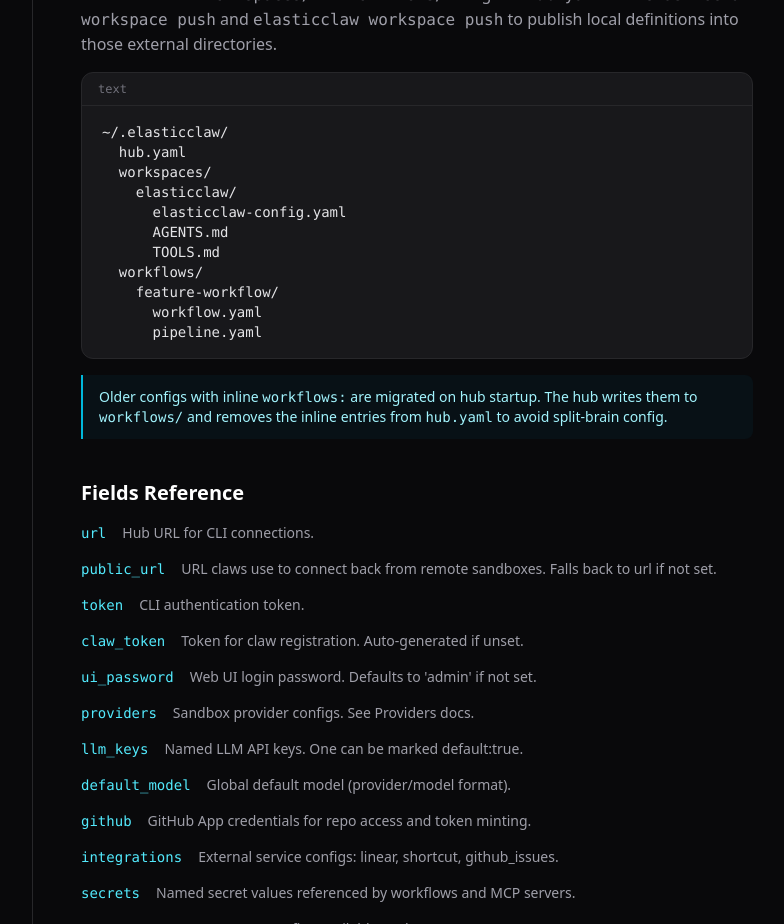
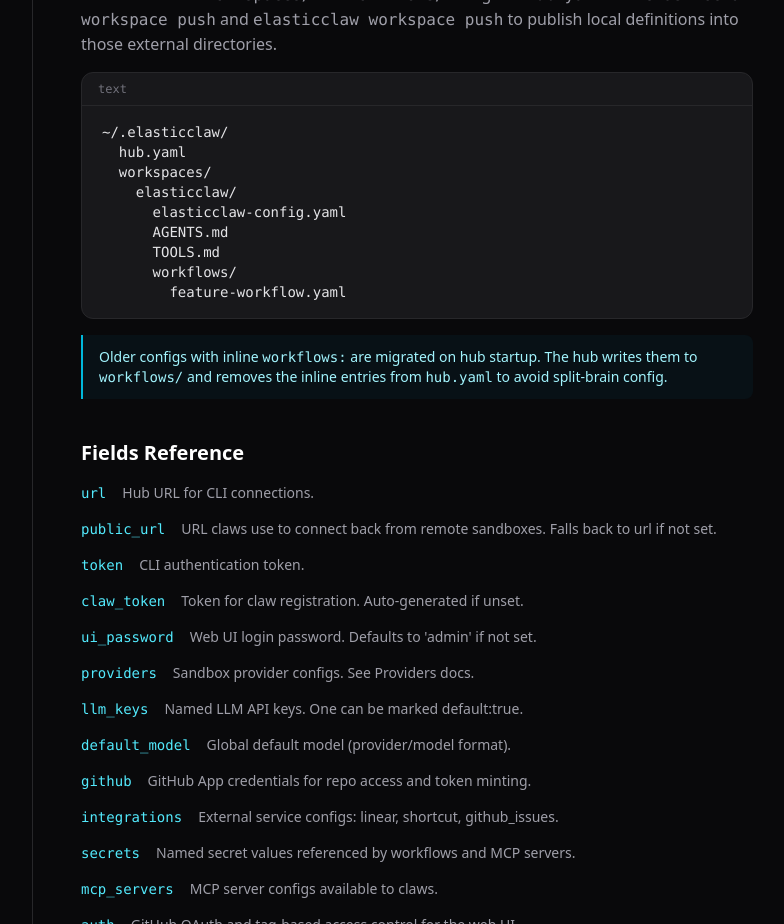
Before and after one commit to elasticclaw/elasticclaw.ai, a Next.js app: page /docs/hub in a window 1280 px wide. Shown: the part 2600-3524 px from the top of the page, without its empty margins (207-991 px from the left). Built offline with nearby package versions, Linux system fonts and the light colour scheme.

Commit message:
Use elasticclaw config for workspace docs

```diff
--- a/src/app/docs/github-actions/page.tsx
+++ b/src/app/docs/github-actions/page.tsx
@@ -20,7 +20,9 @@ export default function GitHubActionsPage() {
         <CodeBlock lang="text">{`.elasticclaw/
   workspaces/
     my-workspace/
-      workspace.yaml
+      elasticclaw-config.yaml
+      AGENTS.md
+      TOOLS.md
       workflows/
         triage.yaml
         resolution.yaml`}</CodeBlock>
--- a/src/app/docs/hub/page.tsx
+++ b/src/app/docs/hub/page.tsx
@@ -133,10 +133,8 @@ ssh_public_keys:
       elasticclaw-config.yaml
       AGENTS.md
       TOOLS.md
-  workflows/
-    feature-workflow/
-      workflow.yaml
-      pipeline.yaml`}</CodeBlock>
+      workflows/
+        feature-workflow.yaml`}</CodeBlock>
         <Note>
           Older configs with inline <code>workflows:</code> are migrated on hub
           startup. The hub writes them to <code>workflows/</code> and removes the
--- a/src/app/docs/workspaces/page.tsx
+++ b/src/app/docs/workspaces/page.tsx
@@ -12,19 +12,21 @@ export default function WorkspacesPage() {
       <Section title="Workspace layout">
         <p>
           A workspace is the deployment unit for automation. It contains a
-          <code className="text-cyan-300">workspace.yaml</code> file and any
+          <code className="text-cyan-300">elasticclaw-config.yaml</code> file and any
           number of workflow definitions under <code className="text-cyan-300">workflows/</code>.
         </p>
         <CodeBlock lang="text">{`.elasticclaw/
   workspaces/
     bugbot/
-      workspace.yaml
+      elasticclaw-config.yaml
+      AGENTS.md
+      TOOLS.md
       workflows/
         triage.yaml
         resolution.yaml`}</CodeBlock>
       </Section>
 
-      <Section title="workspace.yaml">
+      <Section title="elasticclaw-config.yaml">
         <CodeBlock lang="yaml">{`schema_version: v1
 name: bugbot
 
@@ -37,7 +39,9 @@ secrets:
 
 webhook_secrets:
   - github_issues_webhook
-  - linear_webhook`}</CodeBlock>
+  - linear_webhook
+
+provider: replicated`}</CodeBlock>
       </Section>
 
       <Section title="Workspace fields">
@@ -52,7 +56,7 @@ webhook_secrets:
 
       <Section title="Push a workspace">
         <p>
-          Pushing a workspace publishes <code>workspace.yaml</code> and all
+          Pushing a workspace publishes <code>elasticclaw-config.yaml</code>, workspace files, and all
           workflow files below <code>workflows/</code>.
         </p>
         <CodeBlock lang="bash">{`elasticclaw workspace create bugbot
--- a/src/app/page.tsx
+++ b/src/app/page.tsx
@@ -139,11 +139,13 @@ export default function Home() {
                   </span>
                 </div>
                 <div className="space-y-4 p-5 font-mono text-sm leading-6">
-                  <p className="text-zinc-500">workspace.yaml + workflows/ci-repair.yaml</p>
+                  <p className="text-zinc-500">elasticclaw-config.yaml + workflows/ci-repair.yaml</p>
                   <pre className="overflow-x-auto text-zinc-300">
-                    <code>{`name: ci-repair
+                    <code>{`schema_version: v1
+name: ci-repair
 repositories: ["elasticclaw/*"]
 secrets: ["github_app"]
+provider: replicated
 
 ---
 name: github-issues
```
